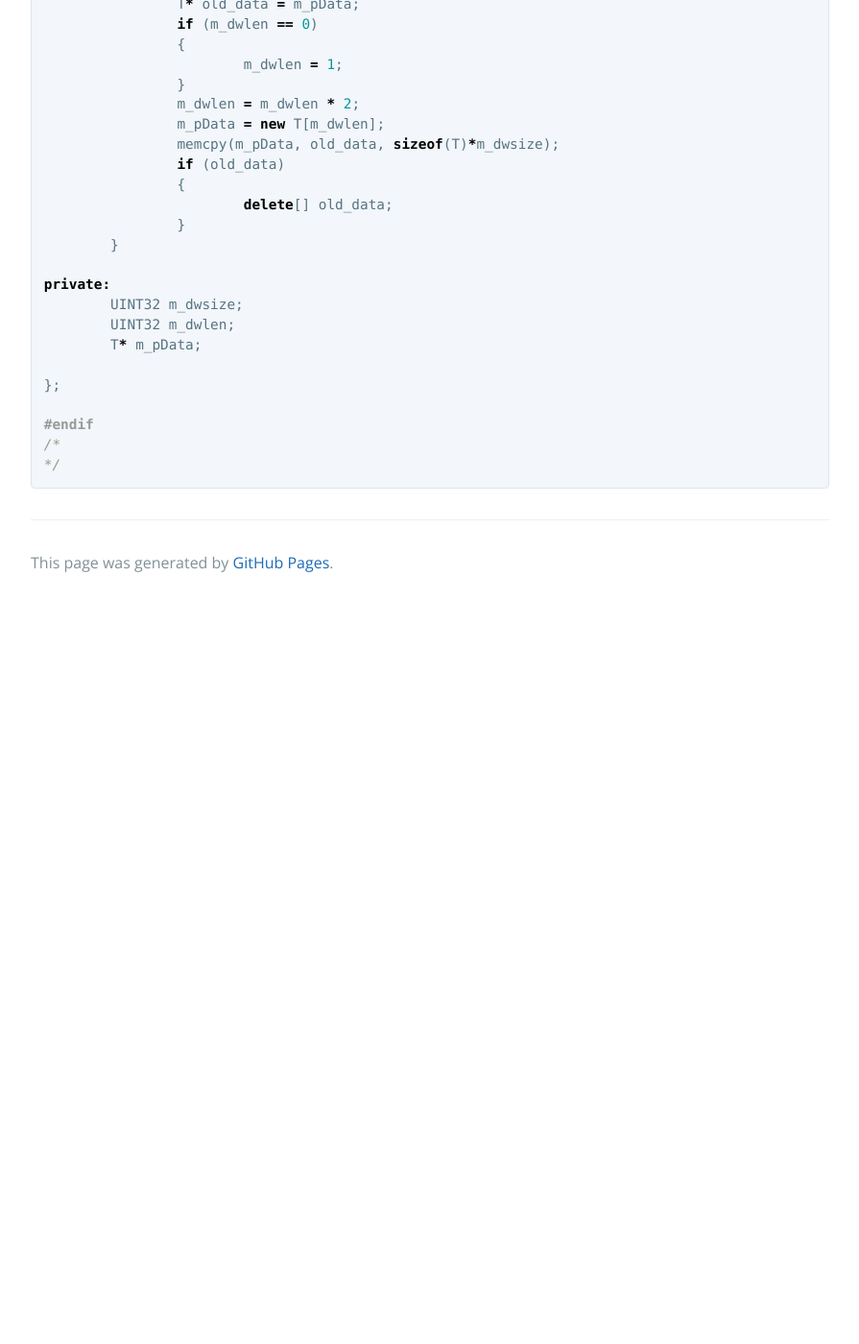
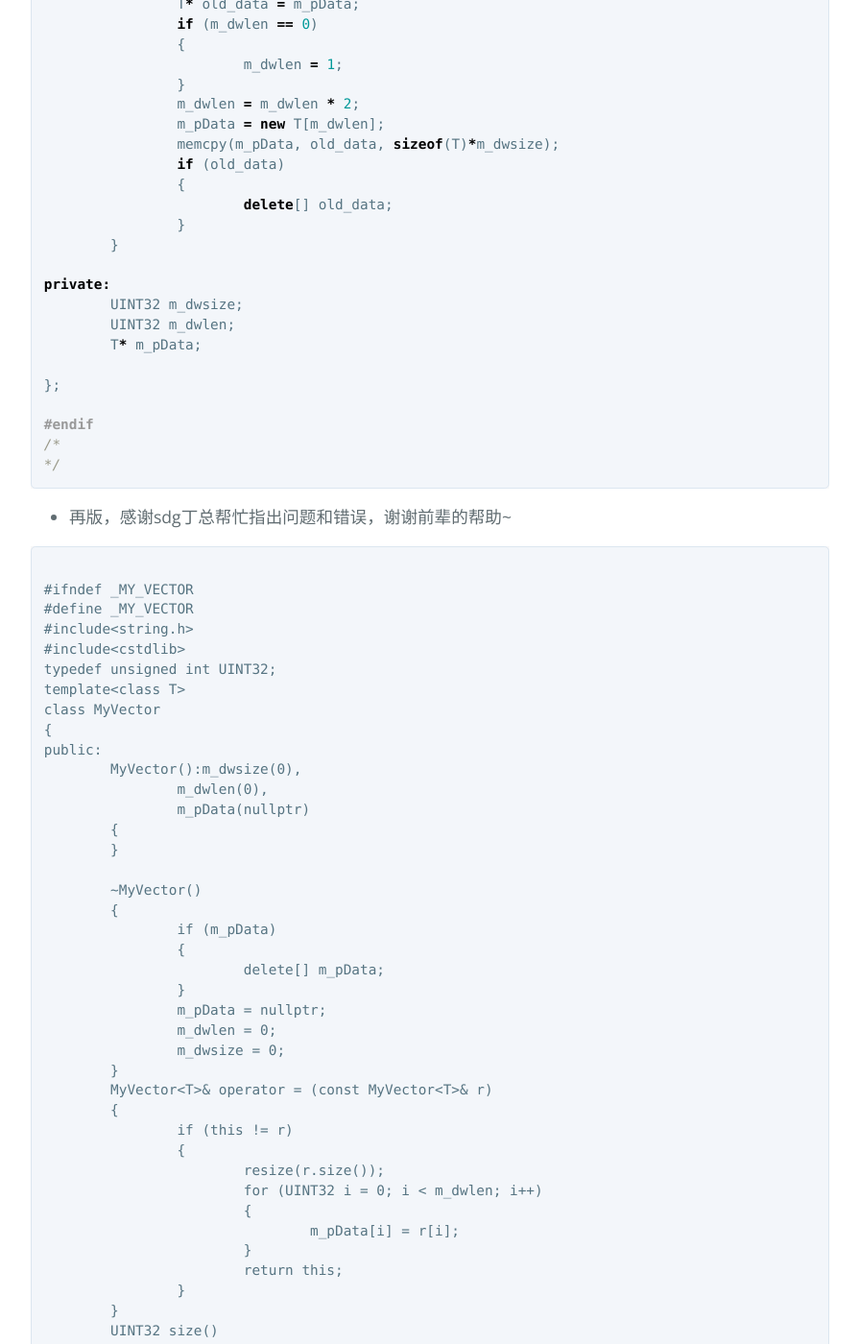
Before and after one commit to cuiyixiao/cuiyixiao.github.io, a Jekyll site: the page built from _posts/2020-02-05-vector.md, in a window 1280 px wide and 1400 px high, scrolled down 4442 px. Shown: the whole window at 96% size, without its empty margins (192-1087 px from the left). Built offline with Jekyll 4.4.1, drawn with Linux system fonts in a browser that asks for light colours; our own code applies the rules of GitHub Pages for plain Markdown files; before the commit the page ends 5072 px from its top, so only the background shows below that; some of the changed text lies outside the part shown.

Commit message:
Update 2020-02-05-vector.md

````diff
--- a/_posts/2020-02-05-vector.md
+++ b/_posts/2020-02-05-vector.md
@@ -227,3 +227,207 @@ private:
 /*
 */
 ```
+
+- 再版，感谢sdg丁总帮忙指出问题和错误，谢谢前辈的帮助~
+
+```
+
+#ifndef _MY_VECTOR
+#define _MY_VECTOR
+#include<string.h>
+#include<cstdlib>
+typedef unsigned int UINT32;
+template<class T>
+class MyVector
+{
+public:
+	MyVector():m_dwsize(0),
+		m_dwlen(0),
+		m_pData(nullptr)
+	{
+	}
+
+	~MyVector()
+	{
+		if (m_pData)
+		{
+			delete[] m_pData;
+		}
+		m_pData = nullptr;
+		m_dwlen = 0;
+		m_dwsize = 0;
+	}
+	MyVector<T>& operator = (const MyVector<T>& r)
+	{
+		if (this != r)
+		{
+			resize(r.size());
+			for (UINT32 i = 0; i < m_dwlen; i++)
+			{
+				m_pData[i] = r[i];
+			}
+			return this;
+		}
+	}
+	UINT32 size()
+	{
+		return m_dwsize;
+	}
+
+	void push_back(const T& value)
+	{
+		if (m_dwsize >= m_dwlen)
+		{
+			_expand();
+		}
+		m_pData[m_dwsize++] = value;
+	}
+
+	void resize(UINT32 dwLen, const T& value)
+	{
+		if (dwLen >= m_dwlen)
+		{
+			m_dwlen = dwLen;
+			T* old_data = m_pData;
+			m_pData = new T[dwLen];
+			memcpy(m_pData, old_data, sizeof(T)*m_dwsize);
+			for (UINT32 i = m_dwsize; i < dwLen; i++)
+			{
+				m_pData[i] = value;
+			}
+			delete[] old_data;
+		}
+		else if (dwLen < m_dwsize)
+		{
+			for (UINT32 i = dwLen; i < m_dwsize; i++)
+			{
+				m_pData[i] = value;
+			}
+		}
+		m_dwsize = dwLen;
+	}
+
+	void resize(UINT32 dwLen)
+	{
+		if (dwLen >= m_dwlen)
+		{
+			m_dwlen = dwLen;
+			T* old_data = m_pData;
+			m_pData = new T[dwLen];
+			memcpy(m_pData, old_data, sizeof(T)*m_dwsize);
+			delete[] old_data;
+		}
+		else if(dwLen < m_dwsize)
+		{
+			for (UINT32 i = dwLen; i < m_dwsize; i++)
+			{
+				m_pData[i] = m_pData[m_dwlen - 1];
+			}
+		}
+		m_dwsize = dwLen;
+	}
+
+	void reserve(UINT32 dwLen)
+	{
+		if (dwLen <= m_dwsize)
+		{
+			return;
+		}
+		T* old_data = m_pData;
+		m_pData = new T[dwLen];
+		memcpy(m_pData, old_data, sizeof(T)*m_dwsize);
+		m_dwlen = dwLen;
+		if (old_data)
+		{
+			delete[] old_data;
+		}
+	}
+
+	void remove(UINT32 dwBegin, UINT32 dwEnd, const T& value)
+	{
+		if (dwBegin >= m_dwsize || dwEnd >= m_dwsize || dwBegin>dwEnd)
+		{
+			return;
+		}
+		UINT32 dwNum = 0;
+		for (UINT32 i = dwBegin; i <= dwEnd; i++)
+		{
+			if (m_pData[i] != value)
+			{
+				dwNum++;
+			}
+		}
+		UINT32 dwFNum = 0;
+		for (UINT32 i = dwBegin; i < m_dwsize; i++)
+		{
+			if (m_pData[i] != value)
+			{
+				m_pData[dwBegin + dwFNum] = m_pData[i];
+				dwFNum++;
+				if (dwFNum == dwNum)
+				{
+					break;
+				}
+			}
+		}
+	}
+
+	void assign(UINT32 dwSize, const T& value)
+	{
+		_checkmemory(dwSize);
+		m_dwsize = dwSize;
+		for (UINT32 i = 0; i < dwSize; i++)
+		{
+			m_pData[i] = value;
+		}
+	}
+
+	T& operator[] (const UINT32 dwIndex)
+	{
+		return m_pData[dwIndex];
+	}
+
+	const T& operator[] (const UINT32 dwIndex) const
+	{
+		return m_pData[dwIndex];
+	}
+
+	T* data()
+	{
+		return m_pData;
+	}
+private:
+	void _checkmemory(UINT32 dwsize)
+	{
+		while (m_dwlen < dwsize)
+		{
+			_expand();
+		}
+	}
+	void _expand() {
+		T* old_data = m_pData;
+		if (m_dwlen == 0)
+		{
+			m_dwlen = 1;
+		}
+		m_dwlen = m_dwlen * 2;
+		m_pData = new T[m_dwlen];
+		memcpy(m_pData, old_data, sizeof(T)*m_dwsize);
+		if (old_data)
+		{
+			delete[] old_data;
+		}
+	}
+
+private:
+	UINT32 m_dwsize;
+	UINT32 m_dwlen;
+	T* m_pData;
+
+};
+
+#endif
+/*
+
+*/
+```
````
